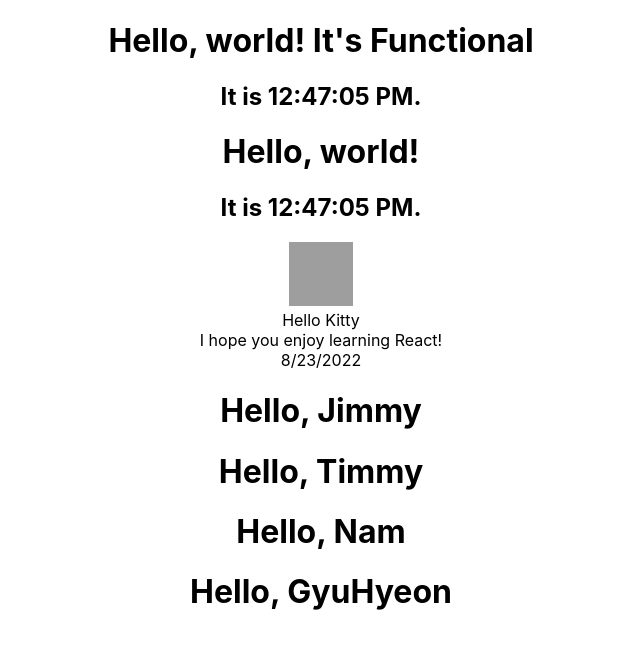
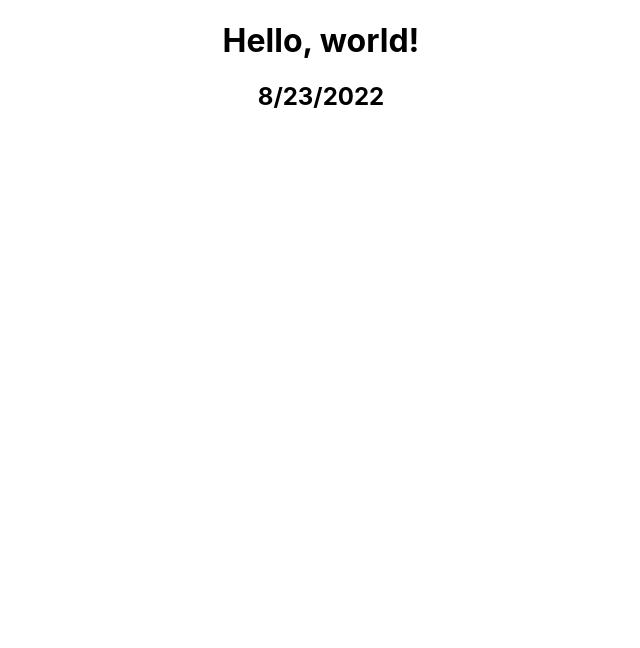
Before and after one commit to skarbgud/react-fastcampus, a React (Create React App) app in the folder React 공식문서로 디테일잡기(초급)/my-app/: page / in a window 1280 px wide. Shown: the top 648 px of the page, without its empty margins (319-959 px from the left). Built offline with nearby package versions, Linux system fonts and the light colour scheme; grey boxes are pictures that could not be loaded.

Commit message:
06. 컴포넌트 생명주기

```diff
--- a/React 공식문서로 디테일잡기(초급)/my-app/src/App.js
+++ b/React 공식문서로 디테일잡기(초급)/my-app/src/App.js
@@ -2,15 +2,17 @@ import './App.css';
 import Compositon from './components/2-4.props/Compositon';
 import Extration from './components/2-4.props/Extraction/Extration';
 import ClassComponent from './components/2-5.State/ClassComponent';
+import ClassComponent2 from './components/2-6.LifeCycle/ClassComponent';
 import FunctionalComponent from './components/2-5.State/FunctionalComponent';
 
 function App() {
   return (
     <div className="App">
-      <FunctionalComponent />
-      <ClassComponent />
-      <Extration />
-      <Compositon />
+      <ClassComponent2 />
+      {/* <FunctionalComponent /> */}
+      {/* <ClassComponent /> */}
+      {/* <Extration /> */}
+      {/* <Compositon /> */}
     </div>
   );
 }
--- /dev/null
+++ b/React 공식문서로 디테일잡기(초급)/my-app/src/components/2-6.LifeCycle/ClassComponent.jsx
@@ -0,0 +1,50 @@
+import React, { Component } from 'react';
+
+export default class ClassComponent extends Component {
+  // construct -> state 초기화 및 메서드 바인딩
+  constructor(props) {
+    super(props);
+    console.log('constructor');
+    this.state = { date: new Date() };
+    // this.handleClick = this.handleClick.bind(this);
+  }
+
+  // DOM 노드 초기화 및 데이터 fetch
+  componentDidMount() {
+    console.log('componentDidMount');
+    this.timeID = setInterval(() => this.tick(), 10000);
+  }
+
+  componentDidUpdate() {
+    console.log('componentDidUpdate');
+  }
+
+  // 타이머 제거 및 요청 취소 및 구독 해제
+  componentWillUnmount() {
+    console.log('componentWillUnmoun');
+    clearInterval(this.timeID);
+  }
+
+  tick() {
+    // console.log('tick');
+    this.setState({ date: new Date() });
+  }
+
+  //   handleClick() {
+  //     alert(this.state.date);
+  //   }
+
+  handleClick = () => {
+    alert(this.state.date);
+  };
+
+  render() {
+    // console.log('render');
+    return (
+      <div>
+        <h1 onClick={this.handleClick}>Hello, world!</h1>
+        <h2>{this.state.date.toLocaleDateString()}</h2>
+      </div>
+    );
+  }
+}
```
